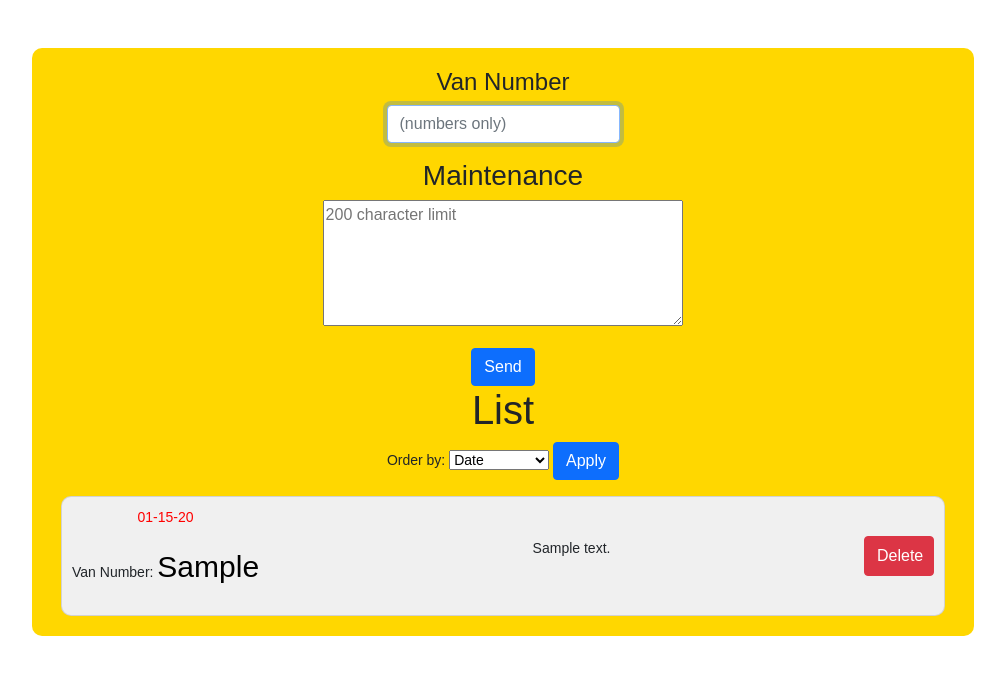
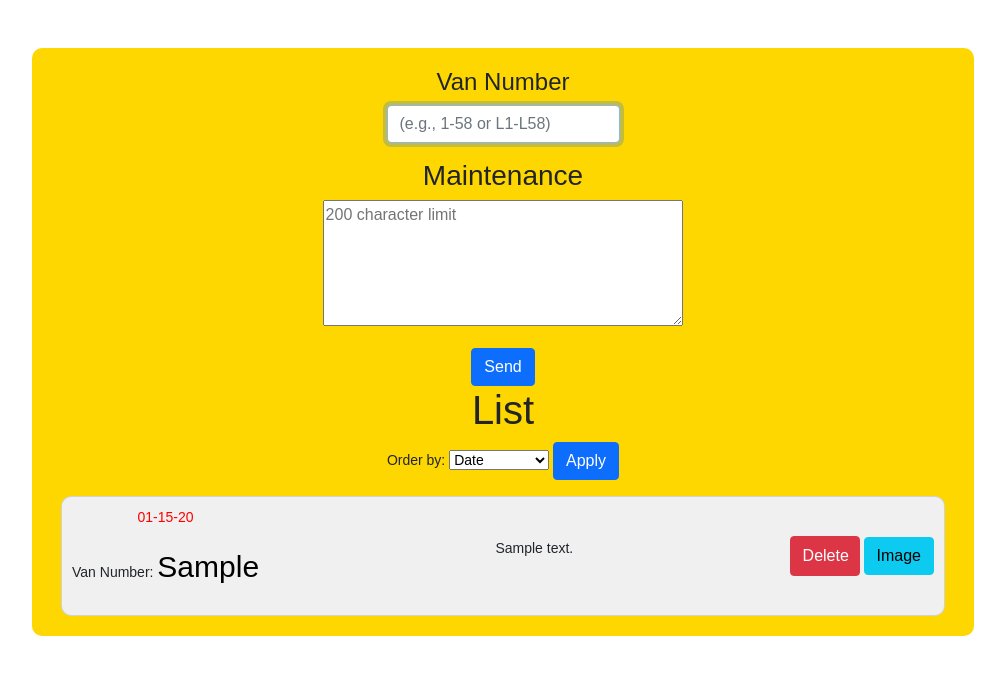
Before and after one commit to Rogert5/Fleet, a Flask app: page /inbox in a window 1280 px wide. Shown: the part 74-749 px from the top of the page, without its empty margins (137-1142 px from the left). Run offline with Flask 3, Linux system fonts and the light colour scheme; tables that the repository leaves empty hold one stand-in row (values such as "Sample post"); some libraries are stand-ins or nearby versions.

Commit message:
Handeling L Vans

```diff
--- a/templates/inbox.html
+++ b/templates/inbox.html
@@ -7,15 +7,20 @@
 {% block main %}
 <div class="container">
     <!-- Compose Form -->
-    <form action="/compose" method="post">
+    <form action="/compose" method="post" enctype="multipart/form-data">
         <div class="mb-3">
             <h4>Van Number</h4>
-            <input maxlength="2" autocomplete="off" autofocus class="form-control mx-auto w-auto" id="van" name="van" type="text" placeholder="(numbers only)">
+            <input maxlength="3" autocomplete="off" autofocus class="form-control mx-auto w-auto" id="van" name="van" type="text" placeholder="(e.g., 1-58 or L1-L58)">
         </div>
         <h3>Maintenance</h3>
         <div class="mb-3">
             <textarea cols="50" rows="5" maxlength="200" name="body" placeholder="200 character limit"></textarea>
         </div>
+       <!-- Image Upload
+        <div class="mb-3">
+            <label for="image">Upload Image (optional):</label>
+            <input type="file" class="form-control" id="image" name="image" accept="image/*">
+        </div> -->
         <button class="btn btn-primary" type="submit">Send</button>
     </form>
 
@@ -44,16 +49,19 @@
                 <p>{{ entry.body }}</p>
             </div>
             <div class="buttons">
-                    <button type="button"
+                <button type="button"
                     class="btn btn-danger"
                     data-timestamp="{{ entry.timestamp.strftime('%m-%d-%y') }}"
                     data-van="{{ entry.van }}"
                     data-body="{{ entry.body | escape }}"
                     data-entry-id="{{ entry.id }}"
                     onclick="handleDeleteButtonClick(this)">
-                        Delete
-                        </button>
+                    Delete
+                </button>
 
+                {% if entry.image_url %}
+                <a href="{{ entry.image_url }}" target="_blank" class="btn btn-info">Image</a>
+                {% endif %}
             </div>
         </div>
     </div>
```
